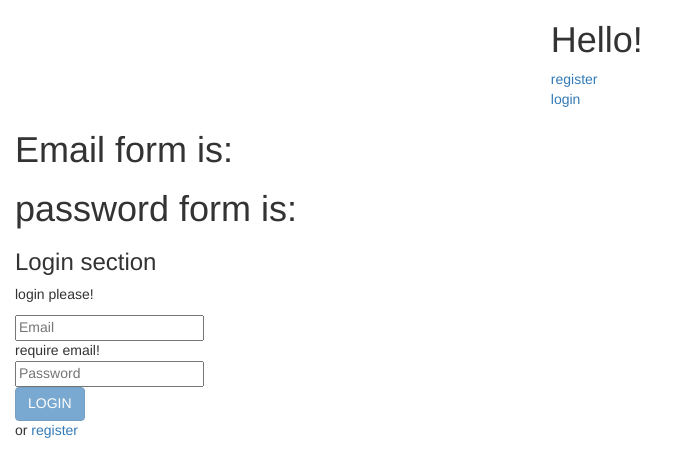
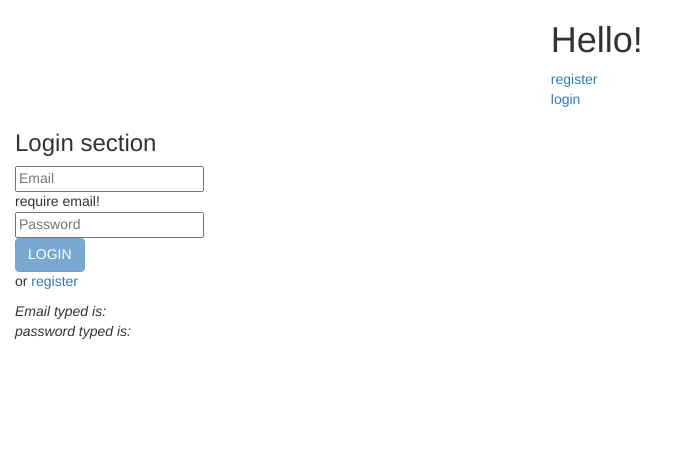
Before and after one commit to ptlergo/facebooklogin, a website: page client/index.html at #/login in a window 1280 px wide. Shown: the whole page, without its empty margins (0-688 px from the left). Drawn offline with Linux system fonts and the light colour scheme.

Commit message:
login function added to controller. function implemented in login html

```diff
--- a/client/js/controllers/login.js
+++ b/client/js/controllers/login.js
@@ -1,3 +1,5 @@
 myApp.controller('loginController', ['$scope', function($scope) {
-  $scope.message = 'login please!';
+  $scope.login = function() {
+    $scope.message = "Welcome" + $scope.user.email;
+  };
 }]);
--- a/client/js/controllers/registration.js
+++ b/client/js/controllers/registration.js
@@ -1,3 +1,5 @@
 myApp.controller('registrationController', ['$scope', function($scope) {
-  $scope.message = 'register for access!';
+  $scope.login = function() {
+    $scope.message = "Welcome" + $scope.user.email;
+  };
 }]);
--- a/client/views/login.html
+++ b/client/views/login.html
@@ -1,9 +1,10 @@
 <section>
+  <form name="myform"
+        ng-submit="login()"
+        novalidate>
 
-  <h1>Email form is: {{ myform.email.$viewValue }} </h1>
-  <h1>password form is: {{ myform.password.$viewValue }} </h1>
-  <form name="myform" novalidate>
     <div class="textintro">
+      <h1 ng-show="message"> {{ message }}</h1>
       <h3>Login section</h3>
       <p> {{ message }}</p>
     </div>
@@ -28,4 +29,8 @@
             ng-disabled="myform.$invalid">LOGIN</button>
     <p>or <a ui-sref="register">register </a></p>
   </form>
+
+  <i>Email typed is: {{ myform.email.$viewValue }} </i>
+  <br>
+  <i>password typed is: {{ myform.password.$viewValue }} </i>
 </section>
```
